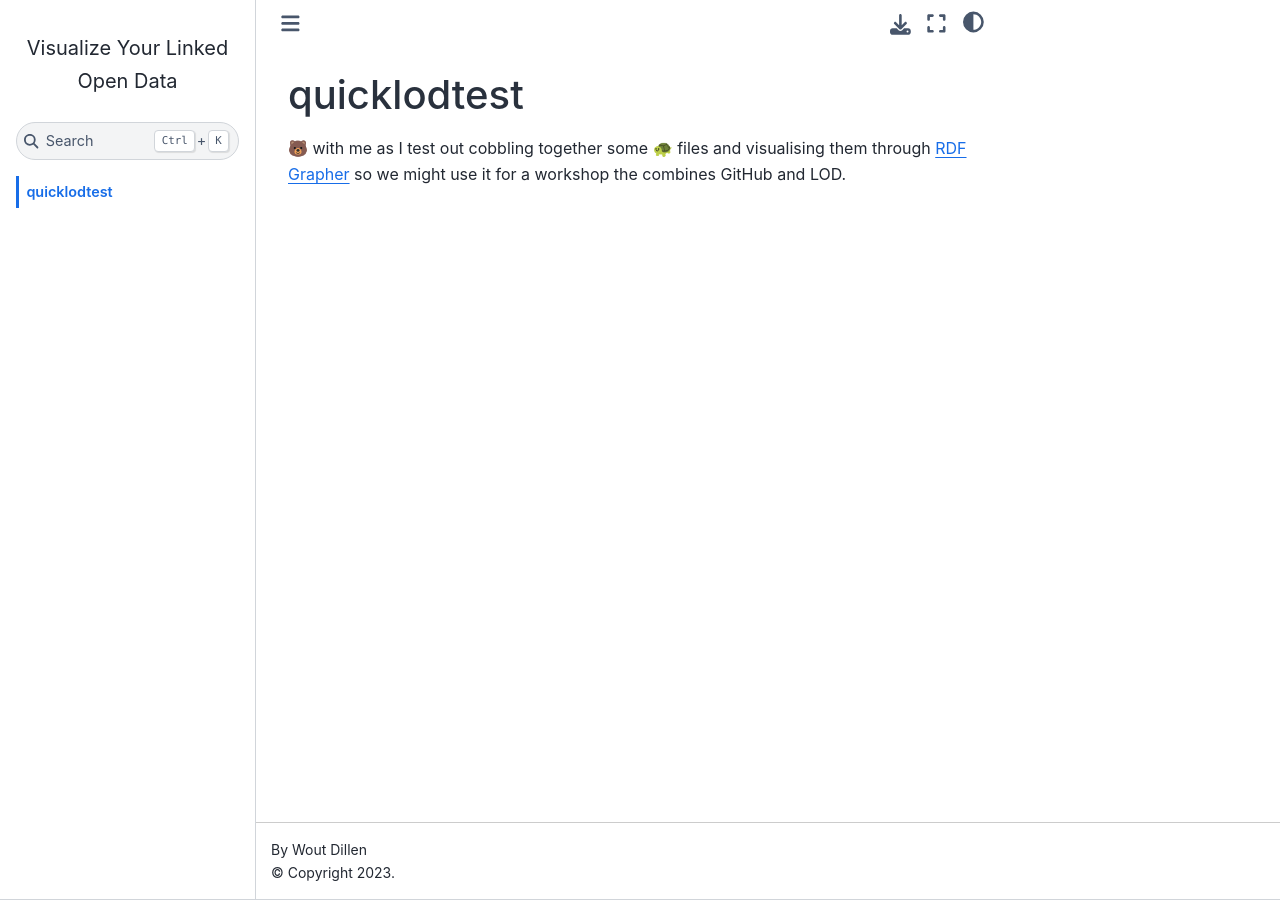
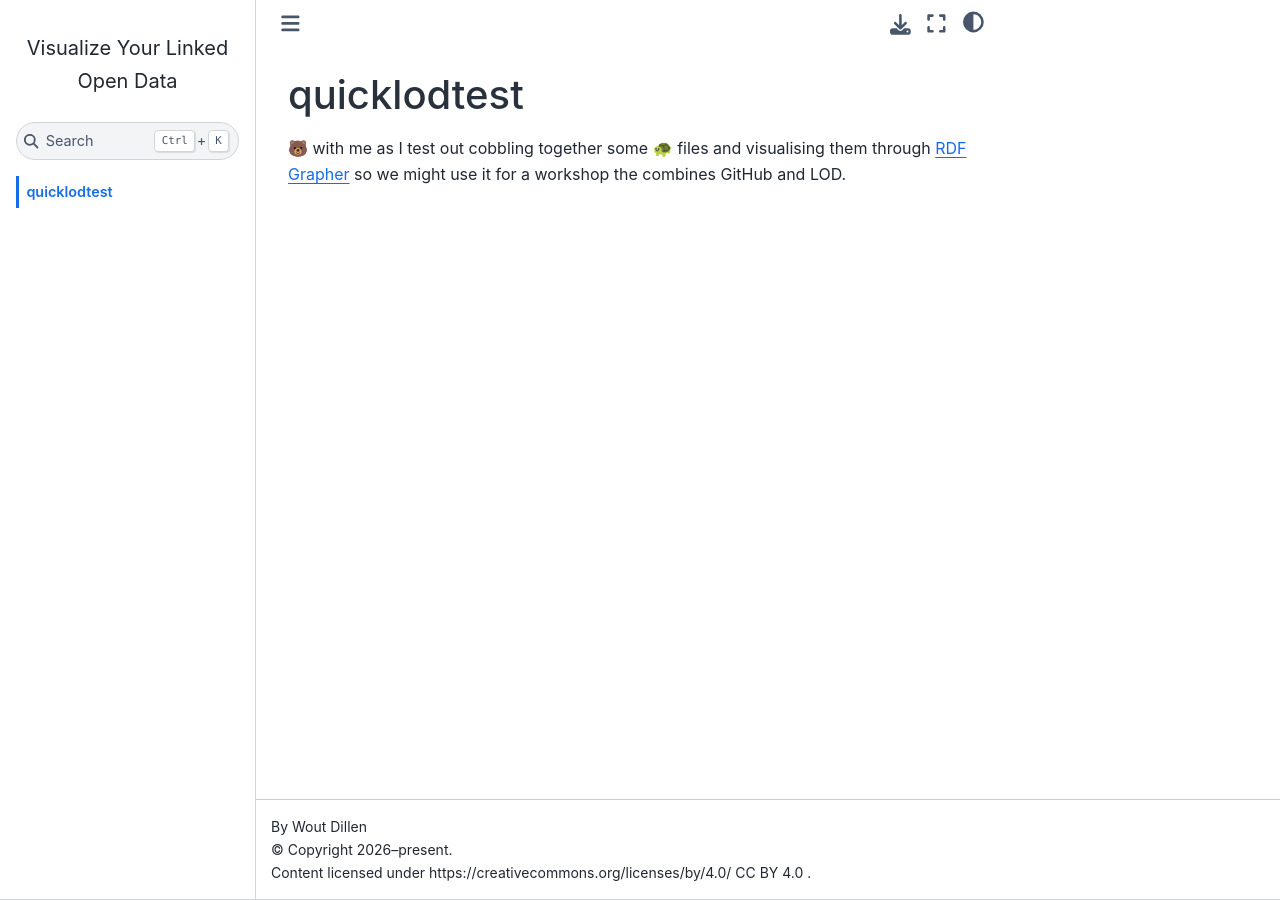
Before and after one commit to WoutDLN/quicklodtest, a Jupyter Book: the page built from README.md, in a window 1280 px wide. Built offline with Jupyter Book 1.0.4 settings and Sphinx 7.4.7 and the Sphinx Book theme 1.1.4, drawn with Linux system fonts in a browser that asks for light colours; pages that are not in the unit, such as notebooks, are missing from menus.

Commit message:
updated license information

```diff
--- a/_config.yml
+++ b/_config.yml
@@ -1,5 +1,13 @@
 title: Visualize Your Linked Open Data
 author: Wout Dillen
+copyright: "2026–present"
+
+html:
+  extra_footer: |
+    Content licensed under
+    https://creativecommons.org/licenses/by/4.0/
+      CC BY 4.0
+    </a>.
 
 exclude_patterns:
   - .venv/**
```
